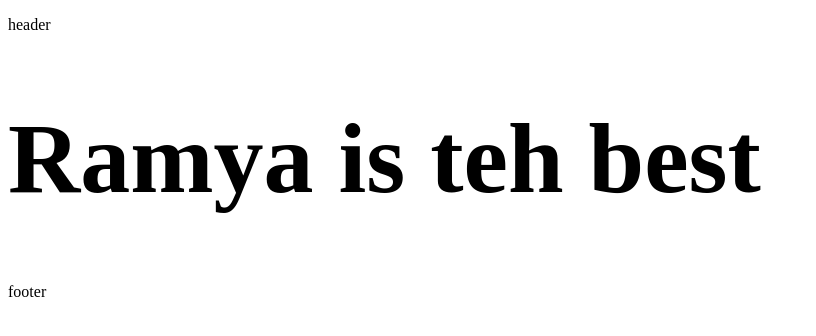
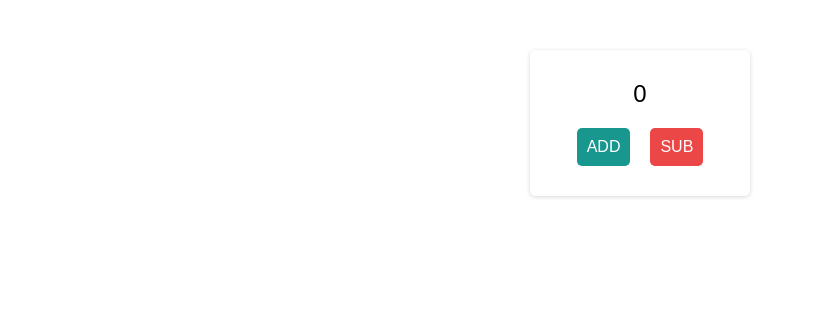
Before and after one commit to RamyaaU/React-JS-Masterclass, a React (Create React App) app in the folder taskmate/: page / in a window 1280 px wide. Shown: the top 336 px of the page, without its empty margins (0-816 px from the left). Built offline with nearby package versions, Linux system fonts and the light colour scheme.

Commit message:
styling forthe app and cretated app function which increments the count by one on press of the add button

```diff
--- /dev/null
+++ b/taskmate/src/App.css
@@ -0,0 +1,39 @@
+.App{
+    text-align: center;
+  }
+
+  .box{
+    max-width: 200px;
+    margin: 50px auto;
+    border-radius: 5px;
+    box-shadow: rgba(0, 0, 0, 0.16) 0px 1px 4px;
+    padding: 10px;
+  }
+
+  p{
+    margin-top: 20px;
+    font-size: 24px;
+    text-align: center;
+  }
+
+  button{
+    padding: 10px;
+    margin: 20px 10px;
+    font-size: 16px;
+    color: #FFFFFF;
+    border: 0px;
+    border-radius: 5px;
+    cursor: pointer;
+  }
+
+  button.add{
+    background-color: #18978F;
+  }
+
+  button.sub{
+    background-color: #EB4747;
+  }
+
+  button.reset{
+    background-color: #0F3460;
+  }
--- a/taskmate/src/App.js
+++ b/taskmate/src/App.js
@@ -42,20 +42,44 @@
 // export default App
 
 //class based component
-import React, { Component } from 'react'
-import Header from "./components/Header.js";
-import Footer from "./components/Footer.js";
+//import React, { Component } from 'react'
+// import Header from "./components/Header.js";
+// import Footer from "./components/Footer.js";
+import "./App.css";
 
-export default class App extends Component {
-  render() {
-    return (
-      <>
-        <Header/>
-        <div>
-        <h1>Ramya is teh best</h1>
+// export default class App extends Component {
+//   render() {
+//     return (
+//       <>
+//         <Header/>
+//         <div>
+//         <h1>Ramya is the best</h1>
+//       </div>
+//       <Footer />
+//       </>
+//     )
+//   }
+// }
+
+function App()
+{
+  let count=0;
+
+  function handleAdd()
+  {
+    count+=1;
+    console.log(count);
+  }
+
+  return (
+    <div className="App">
+      <div className="box">
+        <p>{count}</p>
+        <button onClick={handleAdd} className="add">ADD</button>
+        <button className="sub">SUB</button>
       </div>
-      <Footer />
-      </>
-    )
-  }
+    </div>
+  )
 }
+
+export default App;
--- a/taskmate/src/index.css
+++ b/taskmate/src/index.css
@@ -1,3 +1,5 @@
-h1{
-    font-size: 100px;
-}
+*{
+    font-family: Arial, Helvetica, sans-serif;
+    margin: 0px;
+    padding: 0px;
+  }
```
